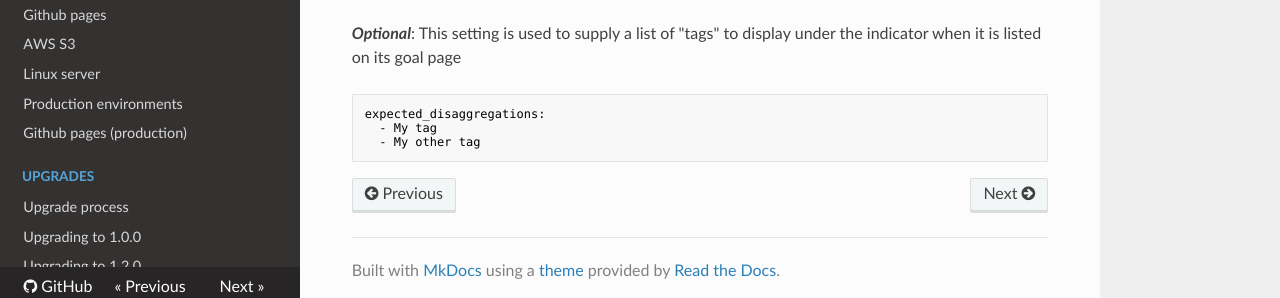
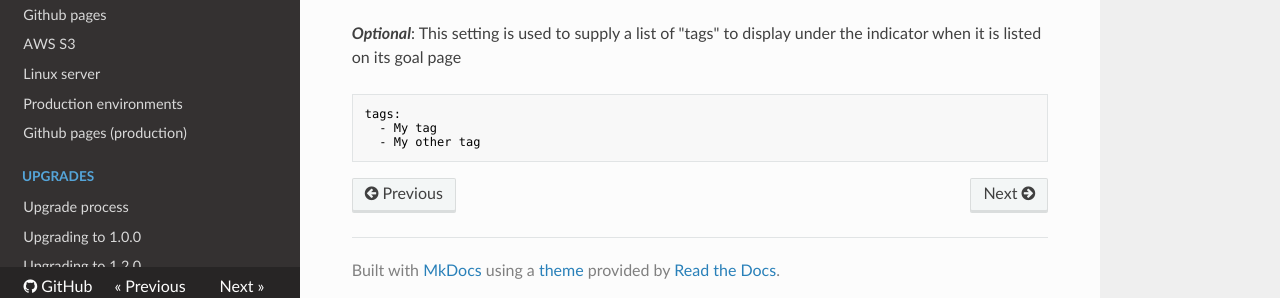
Before and after one commit to open-sdg/open-sdg, an MkDocs documentation site: the page built from docs/indicator-configuration.md, in a window 1280 px wide and 900 px high, scrolled down 9766 px. Shown: the part 593-891 px from the top of the window. Built offline with MkDocs 1.6.1, drawn with Linux system fonts in a browser that asks for light colours; nearby versions of some CDN libraries; old or Windows-style settings are respelled for this version of MkDocs; some of the changed lines change nothing that is shown.

Commit message:
Correct field name

````diff
--- a/docs/indicator-configuration.md
+++ b/docs/indicator-configuration.md
@@ -466,7 +466,7 @@ In this case you may also want to control the URL of the indicator. You can do t
 **_Optional_**: This setting is used to supply a list of "tags" to display under the indicator when it is listed on its goal page
 
 ```nohighlight
-expected_disaggregations:
+tags:
   - My tag
   - My other tag
 ```
````
